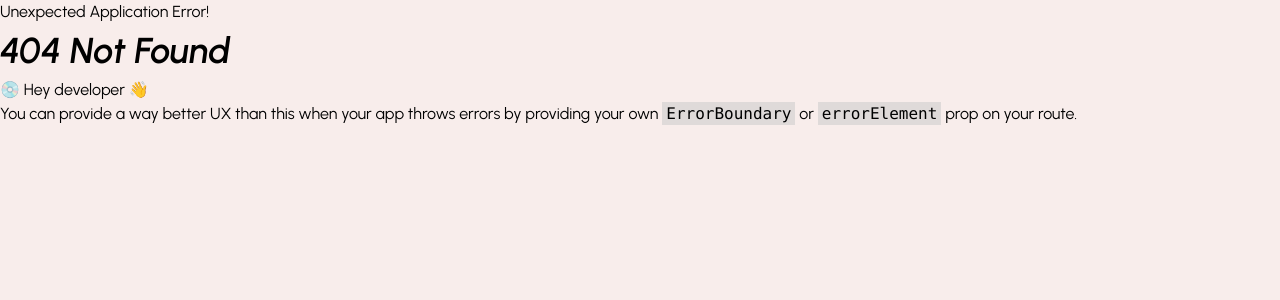
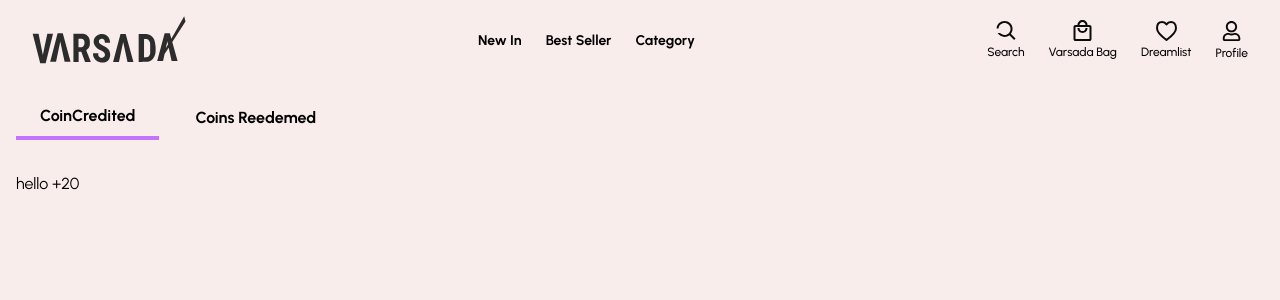
Before and after one commit to abhijeet78880/varsada-mvp, a React (Vite) app in the folder client/: page /coinactivity in a window 1280 px wide. Before the commit this address had no page. Shown: the top 300 px of the page. Built offline with nearby package versions, Linux system fonts and the light colour scheme.

Commit message:
added coin activity and other features

```diff
--- a/client/src/components/pages/CoinActivity.tsx
+++ b/client/src/components/pages/CoinActivity.tsx
@@ -1,13 +1,17 @@
-import Navbar from "../ui/Layout/Navbar";
+import CoinCredited from '../ui/coinActivity/CoinCredited';
+import CoinsReedemed from '../ui/coinActivity/CoinsReedemed';
+import Navbar from '../ui/Layout/Navbar';
+import Tabs from '../ui/Layout/Tabs';
 
 export default function CoinActivity() {
-    return (
-        <>
-            <Navbar/>
-            <div className="flex-row">
-                <CoinsCredited/>
-                <CoinsReedemed/>
-            </div>
-        </>
-    )
+  const Tab = [
+    { name: 'CoinCredited', component: <CoinCredited /> },
+    { name: 'Coins Reedemed', component: <CoinsReedemed /> },
+  ];
+  return (
+    <>
+      <Navbar />
+      <Tabs tabs={Tab} gap={3} />
+    </>
+  );
 }
--- a/client/src/components/ui/Layout/popover/PopoverContent.tsx
+++ b/client/src/components/ui/Layout/popover/PopoverContent.tsx
@@ -1,7 +1,7 @@
-import { Link } from "react-router-dom";
+import { Link } from 'react-router-dom';
 
-export default function PopoverContent (){
-    return(
+export default function PopoverContent() {
+  return (
     <>
       <div>
         <ul>
@@ -13,9 +13,11 @@ export default function PopoverContent (){
               <span className="p-2">Dream List</span>
             </li>
           </Link>
+          <Link to="/coinactivity">
             <li>
               <span className="p-2">Coins Activity</span>
             </li>
+          </Link>
           <li>
             <span className="p-2">Varsada Wallet</span>
           </li>
@@ -37,5 +39,5 @@ export default function PopoverContent (){
         </ul>
       </div>
     </>
-    )
+  );
 }
--- /dev/null
+++ b/client/src/components/ui/coinActivity/CoinCredited.tsx
@@ -0,0 +1,3 @@
+export default function CoinCredited() {
+  return <>hello +20</>;
+}
--- /dev/null
+++ b/client/src/components/ui/coinActivity/CoinsReedemed.tsx
@@ -0,0 +1,3 @@
+export default function CoinsReedemed() {
+  return <>reedemed - 30 Coins</>;
+}
--- a/client/src/main.tsx
+++ b/client/src/main.tsx
@@ -9,6 +9,7 @@ import Product from './components/pages/Product.tsx';
 import ProductListing from './components/pages/ProductListing.tsx';
 import DreamList from './components/pages/DreamList.tsx';
 import Checkout from './components/pages/Checkout.tsx';
+import CoinActivity from './components/pages/CoinActivity.tsx';
 
 const router = createBrowserRouter([
   {
@@ -31,6 +32,10 @@ const router = createBrowserRouter([
     path: '/checkout',
     element: <Checkout />,
   },
+  {
+    path: '/coinactivity',
+    element: <CoinActivity />,
+  },
 ]);
 
 createRoot(document.getElementById('root')!).render(
```
Also changed, not shown: client/src/components/ui/Layout/Navbar.tsx (+8 -2 lines), client/src/components/ui/Layout/popover/PopoverProfile.tsx (+9 -12 lines). Lines whose indentation alone changed are shown as unchanged.
